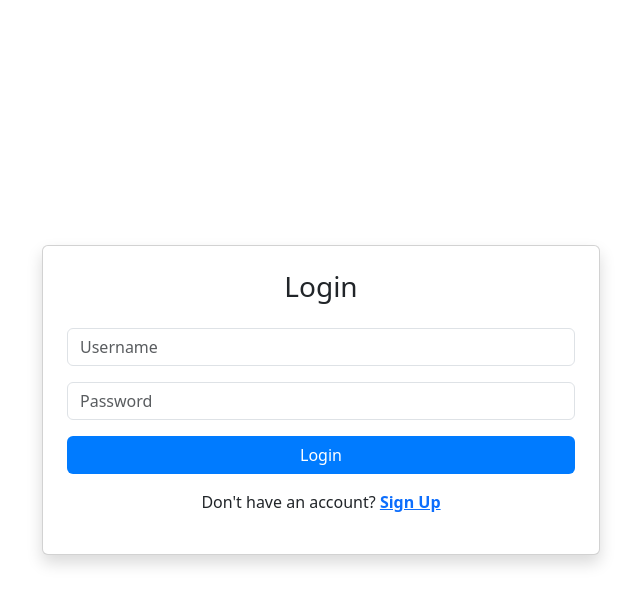
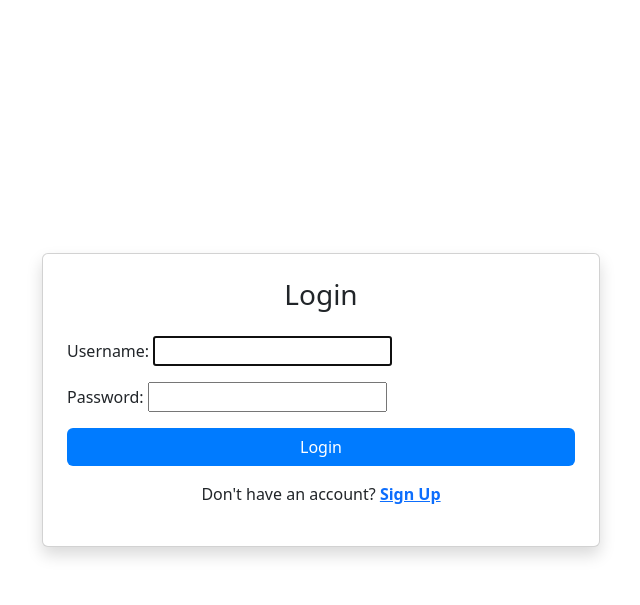
Before and after one commit to amirrezaee01/the-last-practies, a Django app: page /accounts/login in a window 1280 px wide. Shown: the top 605 px of the page, without its empty margins (319-959 px from the left). Run offline with Django 4.2, Linux system fonts and the light colour scheme.

Commit message:
make the login part better with more seacurity

```diff
--- a/accounts/views.py
+++ b/accounts/views.py
@@ -1,15 +1,24 @@
 from django.shortcuts import render,redirect
 from django.contrib.auth import authenticate, login
+from django.contrib.auth.forms import AuthenticationForm
 
 def login_view(request):
-    if request.method == "POST":
-        username = request.POST['username']
-        password = request.POST['password']
-        user = authenticate(request, username=username, password=password)
-        if user is not None:
-            login(request, user)
-            return redirect('/')
-    return render(request,'accounts/login.html')
+    if not request.user.is_authenticated:
+        if request.method == "POST":
+            form = AuthenticationForm(request=request,data=request.POST)
+            if form.is_valid():
+                username = form.cleaned_data.get('username')
+                password = form.cleaned_data.get('password')
+                user = authenticate(request, username=username, password=password)
+                if user is not None:
+                    login(request, user)
+                    return redirect('/')
+        form = AuthenticationForm()
+        context = {'form':form}
+        return render(request,'accounts/login.html',context)
+    else:
+        return redirect('/')
+
 
 def signup_view(request):
     return render(request, 'accounts/signup.html')
--- a/templates/accounts/login.html
+++ b/templates/accounts/login.html
@@ -55,15 +55,7 @@
                     <form method="post" action="{% url 'accounts:login' %}">
                         {% csrf_token %}
 
-                        <!-- Username Input -->
-                        <div class="mb-3">
-                            <input type="text" name="username" class="form-control" placeholder="Username" required>
-                        </div>
-
-                        <!-- Password Input -->
-                        <div class="mb-3">
-                            <input type="password" name="password" class="form-control" placeholder="Password" required>
-                        </div>
+                        {{form.as_p}}
 
                         <!-- Submit Button -->
                         <button type="submit" class="btn btn-color w-100">Login</button>
```
